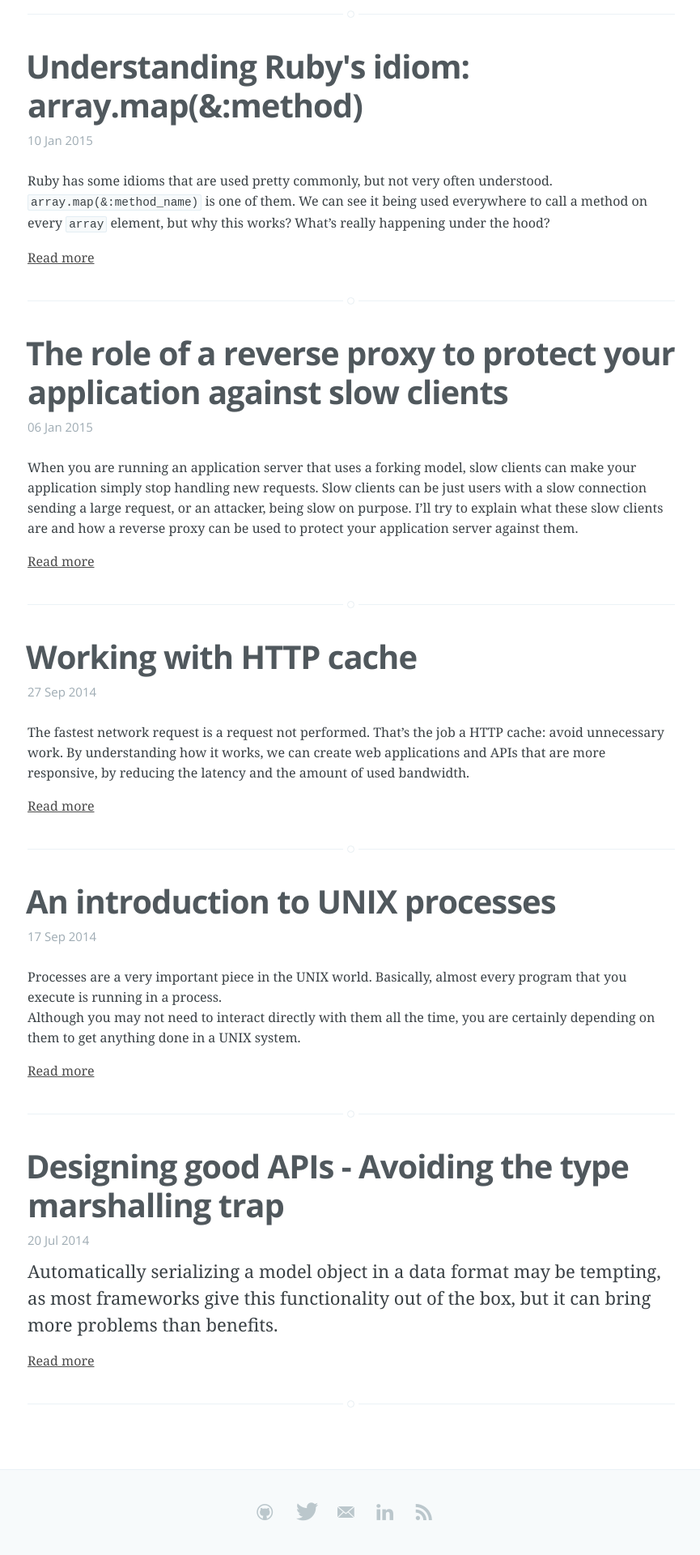
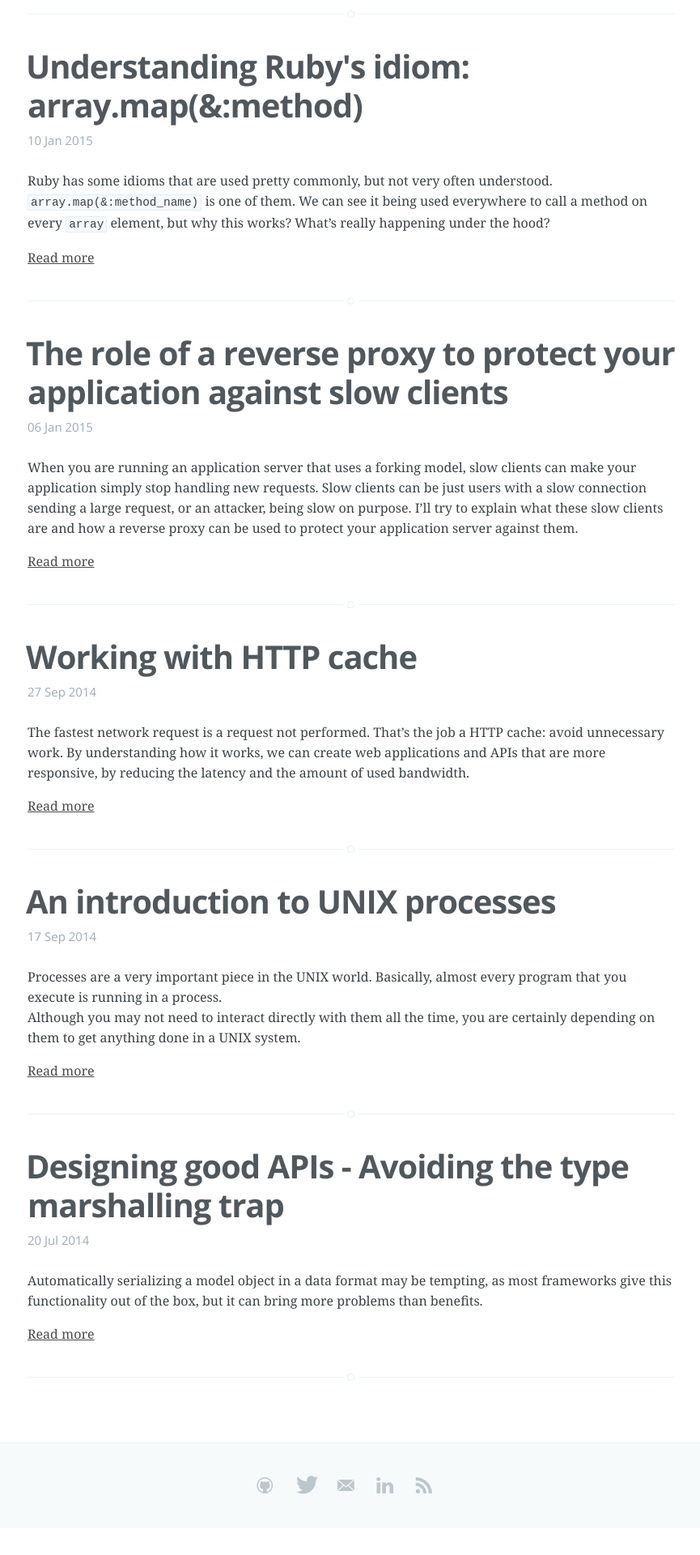
Before and after one commit to brianstorti/brianstorti.github.io, a Jekyll site: the page built from index.html, in a window 1280 px wide. Shown: the part 2681-4601 px from the top of the page at 81% size, without its empty margins (206-1071 px from the left). Built offline with Jekyll 4.4.1, drawn with Linux system fonts in a browser that asks for light colours; Markdown is read by kramdown in place of the engine named in the settings; after the commit the page ends 4568 px from its top, so only the background shows below that.

Commit message:
wrap post intro with <p> to avoid weird font sizes

```diff
--- a/index.html
+++ b/index.html
@@ -29,7 +29,7 @@ title: Brian Storti
 
             <section class="post-excerpt">
                 {% if post.intro %}
-                  {{ post.intro }}
+                  <p> {{ post.intro }} </p>
                 {% else %}
                   {{ post.excerpt }}
                 {%endif%}
```
